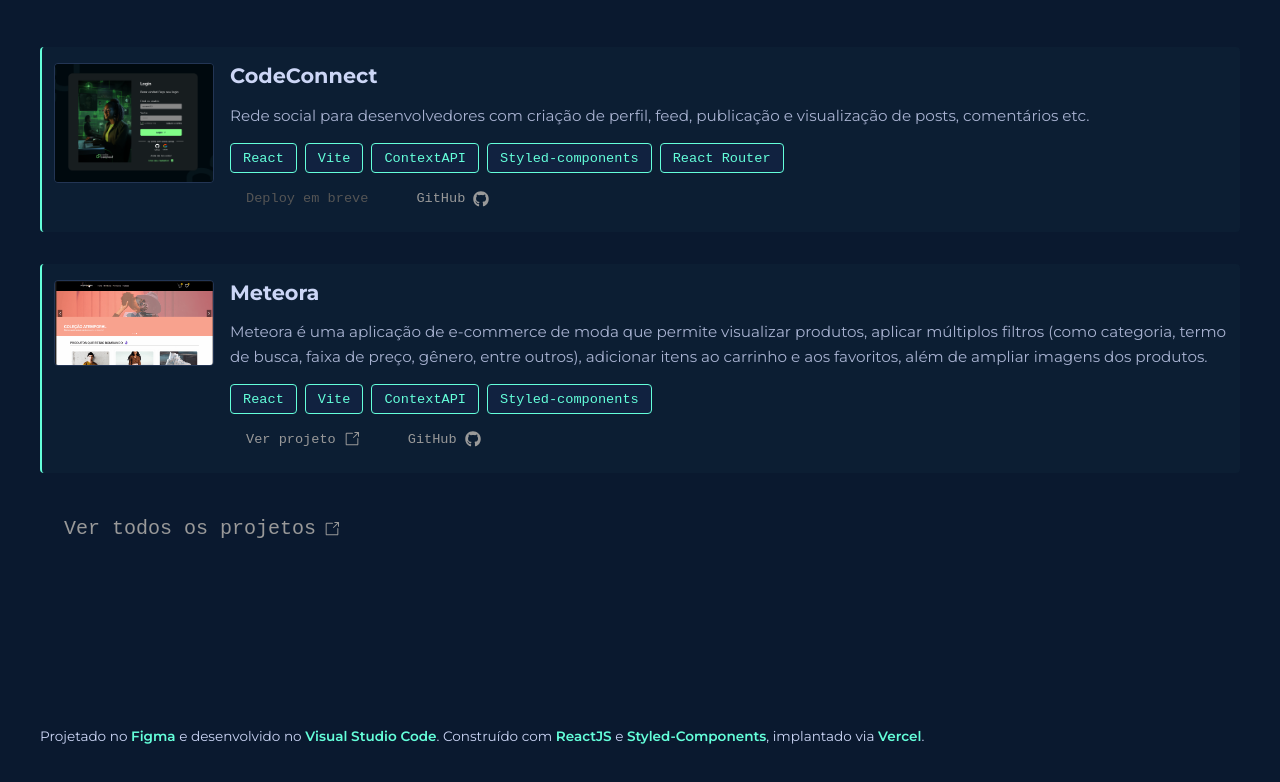
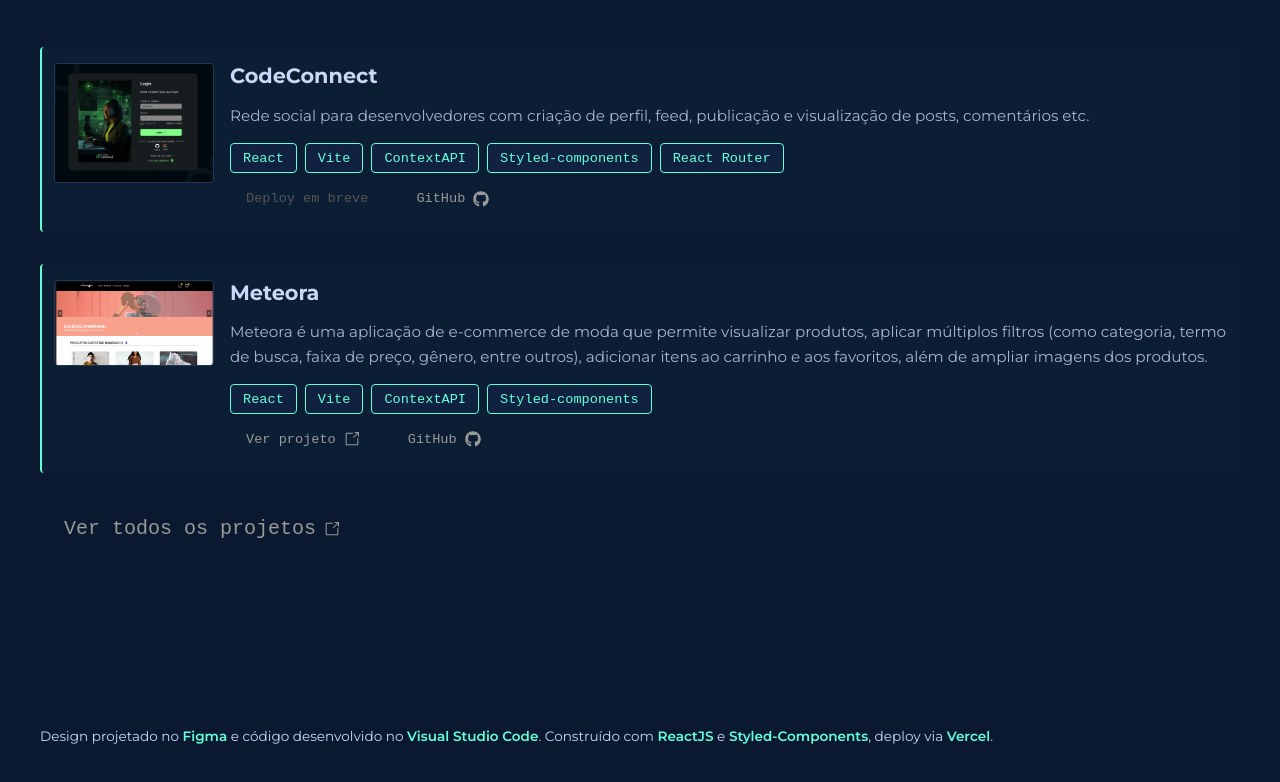
Before and after one commit to danielcoosta1/meu-portfolio, a React (Vite) app: page / in a window 1280 px wide. Shown: the part 1821-2603 px from the top of the page. Built offline with nearby package versions, Linux system fonts and the light colour scheme.

Commit message:
Modificando o texto do rodapé

```diff
--- a/src/components/RodaPe/index.jsx
+++ b/src/components/RodaPe/index.jsx
@@ -4,11 +4,11 @@ const RodaPe = () => {
   return (
     <Container>
       <Texto>
-        Projetado no{" "}
+        Design projetado no{" "}
         <LinkDestaque href="https://www.figma.com/" target="_blank" rel="noopener noreferrer">
           Figma
         </LinkDestaque>{" "}
-        e desenvolvido no{" "}
+        e código desenvolvido no{" "}
         <LinkDestaque href="https://code.visualstudio.com/" target="_blank" rel="noopener noreferrer">
           Visual Studio Code
         </LinkDestaque>
@@ -20,7 +20,7 @@ const RodaPe = () => {
         <LinkDestaque href="https://styled-components.com/" target="_blank" rel="noopener noreferrer">
           Styled-Components
         </LinkDestaque>
-        , implantado via{" "}
+        , deploy via{" "}
         <LinkDestaque href="https://vercel.com/" target="_blank" rel="noopener noreferrer">
           Vercel
         </LinkDestaque>
```
